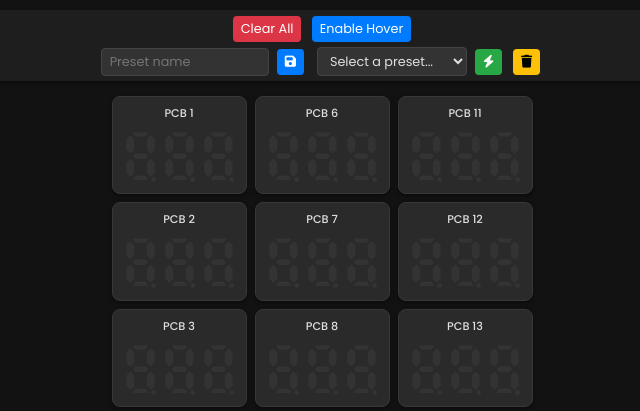
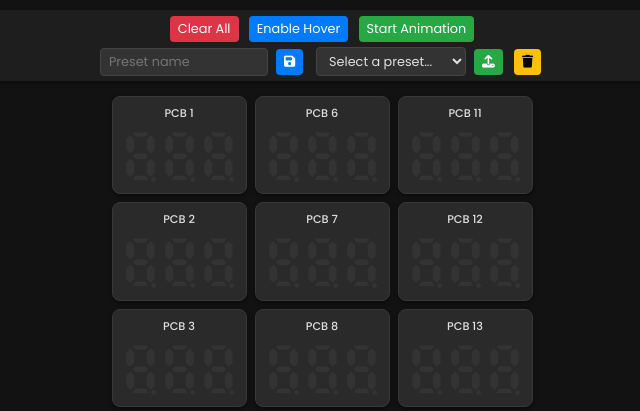
Before and after one commit to 2wenty2wo/7segwall, a Flask app: page / in a window 1280 px wide. Shown: the top 411 px of the page, without its empty margins (318-958 px from the left). Run offline with Flask 2, Linux system fonts and the light colour scheme; parts of the project's set-up code (start-up, migrations or seed data) failed here and were passed over.

Commit message:
Add files via upload

```diff
--- a/app.py
+++ b/app.py
@@ -1,19 +1,43 @@
 from flask import Flask, render_template, request, jsonify
+import threading
+import time
 import RPi.GPIO as GPIO
 
 # Import our modular components
 from config import physical_to_chain, physical_order
 from hardware import (
     setup_gpio, update_display, clear_display,
-    segment_grid, clear_all_segments, toggle_segment
+    segment_grid, clear_all_segments, toggle_segment,
+    set_display_state
 )
 from presets import (
     get_all_presets, save_preset, apply_preset,
-    delete_preset, stop_animation, migrate_existing_presets,
-    init_animation_presets
+    delete_preset
 )
 
 app = Flask(__name__)
+
+# Global variables for animation
+animation_running = False
+animation_thread = None
+
+# Animation function
+def animate_chase():
+    global animation_running
+    while animation_running:
+        for physical in physical_order:
+            if not animation_running:
+                break
+            physical_pcb, display_num = physical
+            chain_index = physical_to_chain.get(physical_pcb)
+            if chain_index is None:
+                continue
+            clear_all_segments()
+            set_display_state(chain_index, display_num, True)
+            update_display()
+            time.sleep(0.5)
+    clear_all_segments()
+    update_display()
 
 # --- Routes ---
 @app.route('/')
@@ -47,14 +71,8 @@ def save_preset_route():
 @app.route('/load_preset', methods=['POST'])
 def load_preset_route():
     name = request.form['name']
-    result = apply_preset(name)
-
-    if result:
-        return jsonify(
-            success=True,
-            type=result["type"],
-            grid=segment_grid
-        )
+    if apply_preset(name):
+        return jsonify(success=True, grid=segment_grid)
     return jsonify(success=False, error="Preset not found")
 
 @app.route('/delete_preset', methods=['POST'])
@@ -64,9 +82,20 @@ def delete_preset_route():
         return jsonify(success=True, presets=get_all_presets())
     return jsonify(success=False, error="Failed to delete preset")
 
+# --- Animation Routes ---
+@app.route('/start_animation', methods=['POST'])
+def start_animation():
+    global animation_running, animation_thread
+    if not animation_running:
+        animation_running = True
+        animation_thread = threading.Thread(target=animate_chase)
+        animation_thread.start()
+    return jsonify(success=True)
+
 @app.route('/stop_animation', methods=['POST'])
-def stop_animation_route():
-    stop_animation()
+def stop_animation():
+    global animation_running
+    animation_running = False
     return jsonify(success=True)
 
 @app.route('/get_grid_state', methods=['GET'])
@@ -74,25 +103,9 @@ def get_grid_state():
     """Return the current state of the segment grid for UI updates."""
     return jsonify(success=True, grid=segment_grid)
 
-@app.route('/get_preset_types', methods=['GET'])
-def get_preset_types():
-    """Return all presets with their types (static or animation)"""
-    presets = get_all_presets()
-    return jsonify(success=True, presets=presets)
-
 if __name__ == '__main__':
     try:
-        # Initialize hardware
         setup_gpio()
-
-        # Migrate existing presets to new format if needed
-        migrate_existing_presets()
-
-        # Create default animation presets if they don't exist
-        init_animation_presets()
-
-        # Start the Flask app
         app.run(debug=True, host='0.0.0.0')
     except KeyboardInterrupt:
-        stop_animation()
         GPIO.cleanup()
--- /dev/null
+++ b/presets/Diag Line.json
@@ -0,0 +1 @@
+[[0, 0, 1, 0, 0, 1, 1, 1, 0, 0, 0, 0, 0, 0, 0, 0, 0, 0, 0, 0, 0, 0, 0, 0], [0, 0, 0, 0, 0, 0, 0, 0, 0, 0, 0, 0, 0, 0, 0, 0, 0, 0, 1, 0, 0, 1, 1, 1], [0, 0, 0, 0, 0, 0, 0, 0, 0, 0, 1, 0, 0, 1, 1, 1, 0, 0, 0, 0, 0, 0, 0, 0], [0, 0, 0, 0, 0, 0, 0, 0, 0, 0, 0, 0, 0, 0, 0, 0, 0, 0, 0, 0, 0, 0, 0, 0], [0, 0, 0, 0, 0, 0, 0, 0, 0, 0, 0, 0, 0, 0, 0, 0, 0, 0, 0, 0, 0, 0, 0, 0], [0, 0, 0, 0, 0, 0, 0, 0, 0, 0, 0, 0, 0, 0, 0, 0, 0, 0, 0, 0, 0, 0, 0, 0], [0, 0, 0, 0, 0, 0, 0, 0, 0, 0, 0, 0, 0, 0, 0, 0, 0, 0, 0, 0, 0, 0, 0, 0], [0, 0, 0, 0, 0, 0, 0, 0, 0, 0, 0, 0, 0, 0, 0, 0, 0, 0, 0, 0, 0, 0, 0, 0], [0, 0, 0, 1, 1, 0, 0, 0, 0, 0, 0, 0, 0, 0, 0, 0, 0, 0, 0, 0, 0, 0, 0, 0], [0, 0, 0, 0, 0, 0, 0, 0, 0, 0, 0, 0, 0, 0, 0, 0, 0, 0, 0, 0, 0, 1, 1, 1], [0, 0, 0, 0, 0, 0, 0, 0, 0, 0, 0, 0, 0, 0, 0, 0, 0, 0, 0, 0, 0, 0, 0, 0], [0, 0, 0, 0, 0, 0, 0, 0, 0, 0, 0, 0, 0, 0, 0, 0, 0, 0, 0, 0, 0, 0, 0, 0], [0, 0, 0, 0, 0, 0, 0, 0, 0, 0, 0, 0, 0, 0, 0, 0, 0, 0, 0, 0, 0, 0, 0, 0], [0, 0, 0, 0, 0, 0, 0, 0, 0, 0, 0, 0, 0, 0, 0, 0, 0, 0, 0, 0, 0, 0, 0, 0], [0, 0, 0, 0, 0, 0, 0, 0, 0, 0, 0, 0, 0, 0, 0, 0, 0, 0, 0, 0, 0, 0, 0, 0]]
--- /dev/null
+++ b/presets/Diag Lines 1.json
@@ -0,0 +1 @@
+[[0, 0, 1, 0, 0, 1, 1, 1, 1, 1, 0, 0, 0, 0, 0, 0, 0, 0, 0, 0, 0, 0, 0, 0], [0, 0, 0, 0, 0, 0, 0, 0, 0, 0, 0, 0, 0, 0, 0, 0, 0, 0, 1, 0, 0, 1, 1, 1], [0, 0, 0, 1, 1, 0, 0, 1, 0, 0, 1, 0, 0, 1, 1, 1, 0, 0, 0, 0, 0, 0, 0, 0], [0, 0, 0, 0, 0, 0, 0, 0, 0, 0, 0, 0, 0, 0, 0, 0, 0, 0, 0, 1, 1, 0, 0, 1], [0, 0, 0, 1, 1, 0, 0, 0, 0, 0, 1, 0, 0, 1, 1, 1, 0, 0, 0, 0, 0, 0, 0, 0], [0, 0, 0, 0, 0, 0, 0, 0, 0, 0, 0, 0, 0, 0, 0, 0, 0, 0, 1, 0, 0, 1, 1, 1], [0, 0, 1, 0, 0, 1, 1, 1, 0, 0, 1, 0, 0, 1, 1, 1, 0, 0, 0, 0, 0, 0, 0, 0], [0, 0, 0, 0, 0, 0, 0, 0, 0, 0, 0, 0, 0, 0, 0, 0, 0, 0, 1, 0, 0, 1, 1, 1], [0, 0, 0, 1, 1, 0, 0, 0, 0, 0, 1, 0, 0, 1, 1, 1, 0, 0, 0, 0, 0, 0, 0, 0], [0, 0, 0, 0, 0, 0, 0, 0, 0, 0, 0, 0, 0, 0, 0, 0, 0, 0, 1, 0, 0, 1, 1, 1], [0, 0, 1, 0, 0, 1, 1, 1, 0, 0, 1, 0, 0, 1, 1, 1, 0, 0, 0, 0, 0, 0, 0, 0], [0, 0, 0, 0, 0, 0, 0, 0, 0, 0, 0, 0, 0, 0, 0, 0, 0, 0, 1, 0, 0, 1, 1, 1], [0, 0, 0, 1, 1, 0, 0, 0, 0, 0, 1, 0, 0, 1, 1, 1, 0, 0, 0, 0, 0, 0, 0, 0], [0, 0, 0, 0, 0, 0, 0, 0, 0, 0, 0, 0, 0, 0, 0, 0, 0, 0, 1, 0, 0, 1, 1, 1], [0, 0, 0, 1, 1, 0, 0, 0, 1, 1, 0, 0, 0, 0, 0, 0, 0, 0, 0, 0, 0, 0, 0, 0]]
--- /dev/null
+++ b/presets/Shaun Jay.json
@@ -0,0 +1 @@
+[[1, 0, 1, 1, 0, 1, 1, 0, 1, 1, 1, 0, 1, 1, 1, 0, 0, 1, 1, 0, 1, 1, 1, 0], [0, 0, 0, 0, 0, 0, 0, 0, 0, 0, 0, 0, 0, 0, 0, 0, 0, 0, 0, 0, 0, 0, 0, 0], [1, 0, 1, 1, 0, 1, 1, 0, 1, 1, 1, 0, 1, 1, 1, 0, 0, 1, 1, 0, 1, 1, 1, 0], [0, 0, 0, 0, 0, 0, 0, 0, 0, 0, 0, 0, 0, 0, 0, 0, 0, 0, 0, 0, 0, 0, 0, 0], [1, 0, 1, 1, 0, 1, 1, 0, 1, 1, 1, 0, 1, 1, 1, 0, 0, 1, 1, 0, 1, 1, 1, 0], [0, 1, 1, 1, 1, 1, 0, 0, 0, 0, 0, 0, 0, 0, 0, 0, 1, 1, 1, 0, 1, 1, 0, 0], [0, 0, 0, 0, 0, 0, 0, 0, 0, 0, 0, 0, 0, 0, 0, 0, 0, 0, 0, 0, 0, 0, 0, 0], [0, 1, 1, 1, 1, 1, 0, 0, 0, 0, 0, 0, 0, 0, 0, 0, 1, 1, 1, 0, 1, 1, 0, 0], [0, 0, 0, 0, 0, 0, 0, 0, 0, 0, 0, 0, 0, 0, 0, 0, 0, 0, 0, 0, 0, 0, 0, 0], [0, 1, 1, 1, 1, 1, 0, 0, 0, 0, 0, 0, 0, 0, 0, 0, 1, 1, 1, 0, 1, 1, 0, 0], [0, 1, 1, 1, 1, 0, 0, 0, 0, 1, 1, 1, 0, 1, 1, 0, 1, 1, 1, 0, 1, 1, 1, 0], [0, 0, 0, 0, 0, 0, 0, 0, 0, 0, 0, 0, 0, 0, 0, 0, 0, 0, 0, 0, 0, 0, 0, 0], [0, 1, 1, 1, 1, 0, 0, 0, 0, 1, 1, 1, 0, 1, 1, 0, 1, 1, 1, 0, 1, 1, 1, 0], [0, 0, 0, 0, 0, 0, 0, 0, 0, 0, 0, 0, 0, 0, 0, 0, 0, 0, 0, 0, 0, 0, 0, 0], [0, 1, 1, 1, 1, 0, 0, 0, 0, 1, 1, 1, 0, 1, 1, 0, 1, 1, 1, 0, 1, 1, 1, 0]]
--- /dev/null
+++ b/presets/Tetris - Bar.json
@@ -0,0 +1 @@
+[[0, 0, 0, 0, 0, 0, 0, 0, 0, 0, 0, 0, 0, 0, 0, 0, 0, 0, 0, 0, 0, 0, 0, 0], [0, 0, 0, 0, 0, 0, 0, 0, 0, 0, 0, 0, 0, 0, 0, 0, 0, 0, 0, 0, 0, 0, 0, 0], [0, 0, 0, 0, 0, 0, 0, 0, 0, 0, 0, 0, 0, 0, 0, 0, 0, 0, 0, 0, 0, 0, 0, 0], [0, 0, 0, 0, 0, 0, 0, 0, 0, 0, 0, 0, 0, 0, 0, 0, 0, 0, 0, 0, 0, 0, 0, 0], [1, 0, 0, 1, 1, 1, 0, 0, 1, 0, 0, 1, 0, 0, 0, 0, 1, 0, 0, 1, 0, 0, 0, 0], [0, 0, 0, 0, 0, 0, 0, 0, 0, 0, 0, 0, 0, 0, 0, 0, 0, 0, 0, 0, 0, 0, 0, 0], [0, 0, 0, 0, 0, 0, 0, 0, 0, 0, 0, 0, 0, 0, 0, 0, 0, 0, 0, 0, 0, 0, 0, 0], [0, 0, 0, 0, 0, 0, 0, 0, 0, 0, 0, 0, 0, 0, 0, 0, 0, 0, 0, 0, 0, 0, 0, 0], [0, 0, 0, 0, 0, 0, 0, 0, 0, 0, 0, 0, 0, 0, 0, 0, 0, 0, 0, 0, 0, 0, 0, 0], [1, 0, 0, 1, 0, 0, 0, 0, 1, 1, 1, 1, 0, 0, 0, 0, 1, 0, 0, 1, 0, 0, 0, 0], [0, 0, 0, 0, 0, 0, 0, 0, 0, 0, 0, 0, 0, 0, 0, 0, 0, 0, 0, 0, 0, 0, 0, 0], [0, 0, 0, 0, 0, 0, 0, 0, 0, 0, 0, 0, 0, 0, 0, 0, 0, 0, 0, 0, 0, 0, 0, 0], [0, 0, 0, 0, 0, 0, 0, 0, 0, 0, 0, 0, 0, 0, 0, 0, 0, 0, 0, 0, 0, 0, 0, 0], [0, 0, 0, 0, 0, 0, 0, 0, 0, 0, 0, 0, 0, 0, 0, 0, 0, 0, 0, 0, 0, 0, 0, 0], [0, 0, 0, 0, 0, 0, 0, 0, 0, 0, 0, 0, 0, 0, 0, 0, 0, 0, 0, 0, 0, 0, 0, 0]]
--- /dev/null
+++ b/presets/Tetris - L.json
@@ -0,0 +1 @@
+[[0, 0, 0, 0, 0, 0, 0, 0, 0, 0, 0, 0, 0, 0, 0, 0, 0, 0, 0, 0, 0, 0, 0, 0], [0, 0, 0, 0, 0, 0, 0, 0, 0, 0, 0, 0, 0, 0, 0, 0, 0, 0, 0, 0, 0, 0, 0, 0], [0, 0, 0, 0, 1, 0, 1, 0, 0, 0, 0, 0, 0, 0, 0, 0, 0, 0, 0, 0, 1, 0, 0, 0], [0, 0, 0, 0, 1, 1, 0, 0, 0, 0, 0, 0, 0, 0, 0, 0, 0, 0, 0, 0, 1, 1, 0, 0], [0, 0, 0, 1, 1, 1, 0, 0, 1, 1, 1, 1, 0, 0, 0, 0, 1, 0, 0, 1, 0, 0, 0, 0], [0, 0, 0, 0, 0, 0, 0, 0, 0, 0, 0, 0, 0, 0, 0, 0, 0, 0, 0, 0, 0, 0, 0, 0], [0, 0, 0, 0, 0, 0, 0, 0, 0, 0, 0, 0, 0, 0, 0, 0, 0, 0, 0, 0, 0, 0, 0, 0], [0, 0, 0, 0, 0, 0, 0, 0, 0, 0, 0, 0, 0, 0, 0, 0, 0, 0, 0, 0, 0, 0, 0, 0], [0, 0, 0, 0, 0, 0, 0, 0, 0, 0, 0, 0, 0, 0, 0, 0, 0, 0, 0, 0, 0, 0, 0, 0], [0, 0, 0, 0, 0, 0, 0, 0, 0, 0, 0, 0, 0, 0, 0, 0, 0, 0, 0, 0, 0, 0, 0, 0], [0, 0, 0, 0, 0, 0, 0, 0, 0, 0, 0, 0, 0, 0, 0, 0, 0, 0, 0, 0, 0, 0, 0, 0], [0, 0, 0, 0, 0, 0, 0, 0, 0, 0, 0, 0, 0, 0, 0, 0, 0, 0, 0, 0, 0, 0, 0, 0], [0, 0, 0, 0, 0, 0, 0, 0, 0, 0, 0, 0, 0, 0, 0, 0, 0, 0, 0, 0, 0, 0, 0, 0], [0, 0, 0, 0, 0, 0, 0, 0, 0, 0, 0, 0, 0, 0, 0, 0, 0, 0, 0, 0, 0, 0, 0, 0], [0, 0, 0, 0, 0, 0, 0, 0, 0, 0, 0, 0, 0, 0, 0, 0, 0, 0, 0, 0, 0, 0, 0, 0]]
--- /dev/null
+++ b/presets/Tetris - Square.json
@@ -0,0 +1 @@
+[[0, 0, 0, 0, 0, 0, 0, 0, 0, 0, 0, 0, 0, 0, 0, 0, 0, 0, 0, 0, 0, 0, 0, 0], [0, 0, 0, 0, 0, 0, 0, 0, 0, 0, 0, 0, 0, 0, 0, 0, 0, 0, 0, 0, 0, 0, 0, 0], [0, 0, 0, 0, 0, 0, 0, 0, 0, 0, 0, 0, 0, 0, 0, 0, 0, 0, 0, 0, 0, 0, 0, 0], [1, 0, 0, 0, 1, 1, 0, 0, 1, 1, 1, 0, 0, 0, 0, 0, 1, 0, 0, 0, 0, 0, 0, 0], [0, 0, 0, 1, 1, 1, 0, 0, 0, 1, 1, 1, 0, 0, 0, 0, 0, 0, 0, 1, 0, 0, 0, 0], [0, 0, 0, 0, 0, 0, 0, 0, 0, 0, 0, 0, 0, 0, 0, 0, 0, 0, 0, 0, 0, 0, 0, 0], [0, 0, 0, 0, 0, 0, 0, 0, 0, 0, 0, 0, 0, 0, 0, 0, 0, 0, 0, 0, 0, 0, 0, 0], [0, 0, 0, 0, 0, 0, 0, 0, 0, 0, 0, 0, 0, 0, 0, 0, 0, 0, 0, 0, 0, 0, 0, 0], [0, 0, 0, 0, 0, 0, 0, 0, 0, 0, 0, 0, 0, 0, 0, 0, 0, 0, 0, 0, 0, 0, 0, 0], [0, 0, 0, 0, 0, 0, 0, 0, 0, 0, 0, 0, 0, 0, 0, 0, 0, 0, 0, 0, 0, 0, 0, 0], [0, 0, 0, 0, 0, 0, 0, 0, 0, 0, 0, 0, 0, 0, 0, 0, 0, 0, 0, 0, 0, 0, 0, 0], [0, 0, 0, 0, 0, 0, 0, 0, 0, 0, 0, 0, 0, 0, 0, 0, 0, 0, 0, 0, 0, 0, 0, 0], [0, 0, 0, 0, 0, 0, 0, 0, 0, 0, 0, 0, 0, 0, 0, 0, 0, 0, 0, 0, 0, 0, 0, 0], [0, 0, 0, 0, 0, 0, 0, 0, 0, 0, 0, 0, 0, 0, 0, 0, 0, 0, 0, 0, 0, 0, 0, 0], [0, 0, 0, 0, 0, 0, 0, 0, 0, 0, 0, 0, 0, 0, 0, 0, 0, 0, 0, 0, 0, 0, 0, 0]]
--- /dev/null
+++ b/presets/Tetris - T.json
@@ -0,0 +1 @@
+[[0, 0, 0, 0, 0, 0, 0, 0, 0, 0, 0, 0, 0, 0, 0, 0, 0, 0, 0, 0, 0, 0, 0, 0], [0, 0, 0, 0, 0, 0, 0, 0, 0, 0, 0, 0, 0, 0, 0, 0, 0, 0, 0, 0, 0, 0, 0, 0], [0, 0, 0, 0, 1, 0, 1, 0, 0, 0, 1, 0, 0, 0, 1, 0, 0, 0, 0, 0, 0, 0, 1, 0], [1, 0, 0, 0, 0, 0, 0, 0, 1, 0, 0, 0, 0, 0, 0, 0, 0, 1, 1, 0, 1, 1, 0, 0], [0, 0, 0, 0, 0, 0, 0, 0, 0, 0, 0, 0, 0, 0, 0, 0, 0, 1, 1, 1, 1, 1, 0, 0], [0, 0, 0, 0, 0, 0, 0, 0, 0, 0, 0, 0, 0, 0, 0, 0, 0, 0, 0, 0, 0, 0, 0, 0], [0, 0, 0, 0, 0, 0, 0, 0, 0, 0, 0, 0, 0, 0, 0, 0, 0, 0, 0, 0, 0, 0, 0, 0], [0, 0, 0, 0, 0, 0, 0, 0, 0, 0, 0, 0, 0, 0, 0, 0, 0, 0, 0, 0, 0, 0, 0, 0], [0, 0, 0, 0, 0, 0, 0, 0, 0, 0, 0, 0, 0, 0, 0, 0, 0, 0, 0, 0, 0, 0, 0, 0], [0, 0, 0, 0, 0, 0, 0, 0, 0, 0, 0, 0, 0, 0, 0, 0, 0, 0, 0, 0, 0, 0, 0, 0], [0, 0, 0, 0, 0, 0, 0, 0, 0, 0, 0, 0, 0, 0, 0, 0, 0, 0, 0, 0, 0, 0, 0, 0], [0, 0, 0, 0, 0, 0, 0, 0, 0, 0, 0, 0, 0, 0, 0, 0, 0, 0, 0, 0, 0, 0, 0, 0], [0, 0, 0, 0, 0, 0, 0, 0, 0, 0, 0, 0, 0, 0, 0, 0, 0, 0, 0, 0, 0, 0, 0, 0], [0, 0, 0, 0, 0, 0, 0, 0, 0, 0, 0, 0, 0, 0, 0, 0, 0, 0, 0, 0, 0, 0, 0, 0], [0, 0, 0, 0, 0, 0, 0, 0, 0, 0, 0, 0, 0, 0, 0, 0, 0, 0, 0, 0, 0, 0, 0, 0]]
--- /dev/null
+++ b/presets/Tetris - Z.json
@@ -0,0 +1 @@
+[[0, 0, 0, 0, 0, 0, 0, 0, 0, 0, 0, 0, 0, 0, 0, 0, 0, 0, 0, 0, 0, 0, 0, 0], [0, 0, 0, 0, 0, 0, 0, 0, 0, 0, 0, 0, 0, 0, 0, 0, 0, 0, 0, 0, 0, 0, 0, 0], [0, 0, 0, 0, 0, 0, 0, 0, 0, 0, 0, 0, 0, 0, 0, 0, 0, 0, 0, 0, 0, 0, 0, 0], [1, 0, 0, 1, 1, 1, 0, 0, 0, 0, 0, 0, 0, 0, 0, 0, 1, 1, 1, 0, 0, 0, 0, 0], [0, 1, 1, 0, 0, 0, 0, 0, 1, 1, 1, 1, 0, 0, 0, 0, 0, 0, 0, 1, 0, 0, 0, 0], [0, 0, 0, 0, 0, 0, 0, 0, 0, 0, 0, 0, 0, 0, 0, 0, 0, 0, 0, 0, 0, 0, 0, 0], [0, 0, 0, 0, 0, 0, 0, 0, 0, 0, 0, 0, 0, 0, 0, 0, 0, 0, 0, 0, 0, 0, 0, 0], [0, 0, 0, 0, 0, 0, 0, 0, 0, 0, 0, 0, 0, 0, 0, 0, 0, 0, 0, 0, 0, 0, 0, 0], [0, 0, 0, 0, 0, 0, 0, 0, 0, 0, 0, 0, 0, 0, 0, 0, 0, 0, 0, 0, 0, 0, 0, 0], [0, 0, 0, 0, 0, 0, 0, 0, 0, 0, 0, 0, 0, 0, 0, 0, 0, 0, 0, 0, 0, 0, 0, 0], [0, 0, 0, 0, 0, 0, 0, 0, 0, 0, 0, 0, 0, 0, 0, 0, 0, 0, 0, 0, 0, 0, 0, 0], [0, 0, 0, 0, 0, 0, 0, 0, 0, 0, 0, 0, 0, 0, 0, 0, 0, 0, 0, 0, 0, 0, 0, 0], [0, 0, 0, 0, 0, 0, 0, 0, 0, 0, 0, 0, 0, 0, 0, 0, 0, 0, 0, 0, 0, 0, 0, 0], [0, 0, 0, 0, 0, 0, 0, 0, 0, 0, 0, 0, 0, 0, 0, 0, 0, 0, 0, 0, 0, 0, 0, 0], [0, 0, 0, 0, 0, 0, 0, 0, 0, 0, 0, 0, 0, 0, 0, 0, 0, 0, 0, 0, 0, 0, 0, 0]]
--- a/templates/index.html
+++ b/templates/index.html
@@ -14,6 +14,7 @@
         <div class="controls">
             <button id="clearAllBtn" class="btn btn-danger">Clear All</button>
             <button id="hoverToggleBtn" class="btn btn-primary">Enable Hover</button>
+            <button id="animateBtn" class="btn btn-success">Start Animation</button>
 
             <!-- Preset Controls -->
             <div class="preset-controls">
@@ -31,13 +32,10 @@
                         {% endfor %}
                     </select>
                     <button id="loadPresetBtn" class="btn btn-success" title="Load Preset">
-                        <i class="fas fa-bolt"></i>
+                        <i class="fas fa-upload"></i>
                     </button>
                     <button id="deletePresetBtn" class="btn btn-warning" title="Delete Preset">
                         <i class="fas fa-trash"></i>
-                    </button>
-                    <button id="stopAnimationBtn" class="btn btn-danger" style="display: none;">
-                        <i class="fas fa-stop"></i>
                     </button>
                 </div>
             </div>
```
